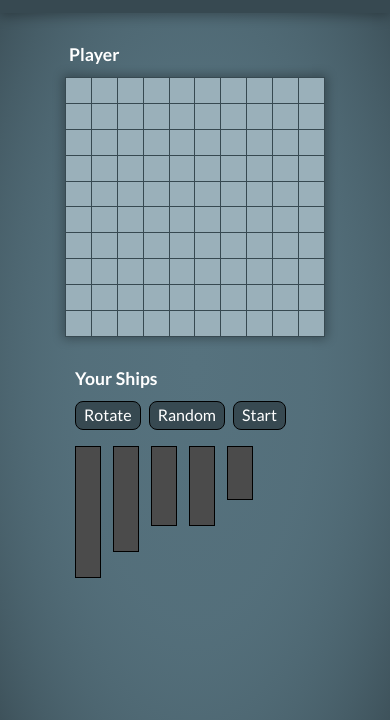
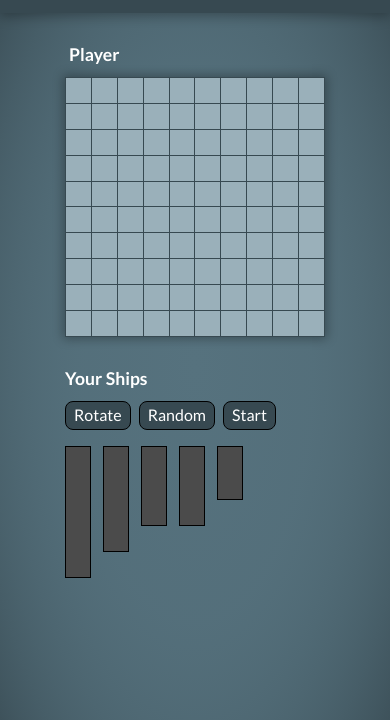
Before and after one commit to arronjohnson/battleship, a website built with webpack: page src/index.html in a window 390 px wide. Shown: the part 56-776 px from the top of the page. Built offline with nearby package versions, Linux system fonts and the light colour scheme; a web font is replaced by a local one.

Commit message:
Fix alignment issue on mobile screen sizes
Ship placement container incorrectly had a width of 240px, causing it
to be slightly more centered than the player's gameboard.

This has been increased to 260px to rectify the issue.

```diff
--- a/src/style.scss
+++ b/src/style.scss
@@ -296,7 +296,7 @@ main {
     display: flex;
     flex-direction: column;
     height: calc($board-size-small + 12px + (1.1rem * 1.15));
-    width: 240px;
+    width: 260px;
 
     &__title {
       font-size: 1.1rem;
```
Also changed, not shown: dist/style.css.
